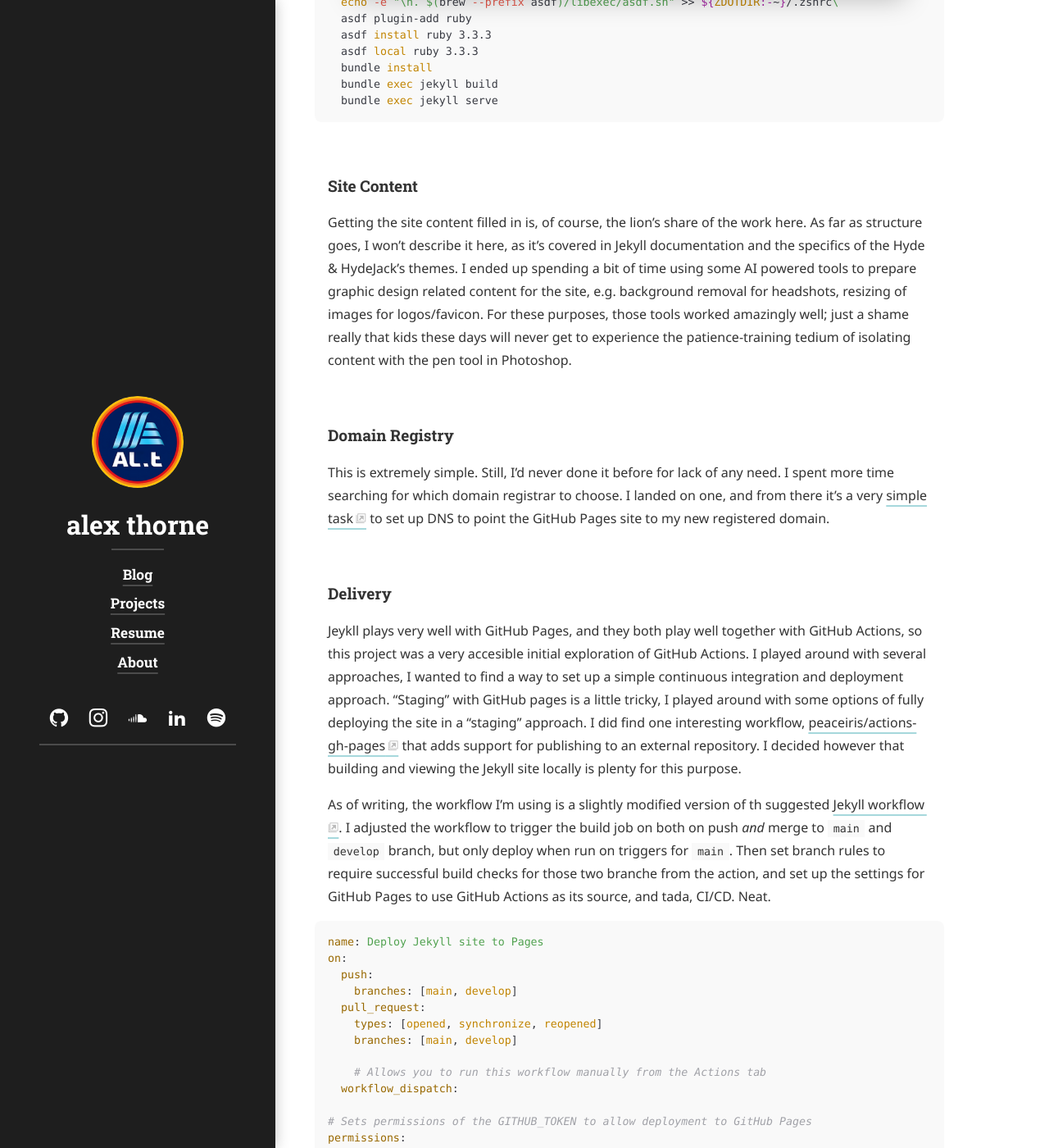
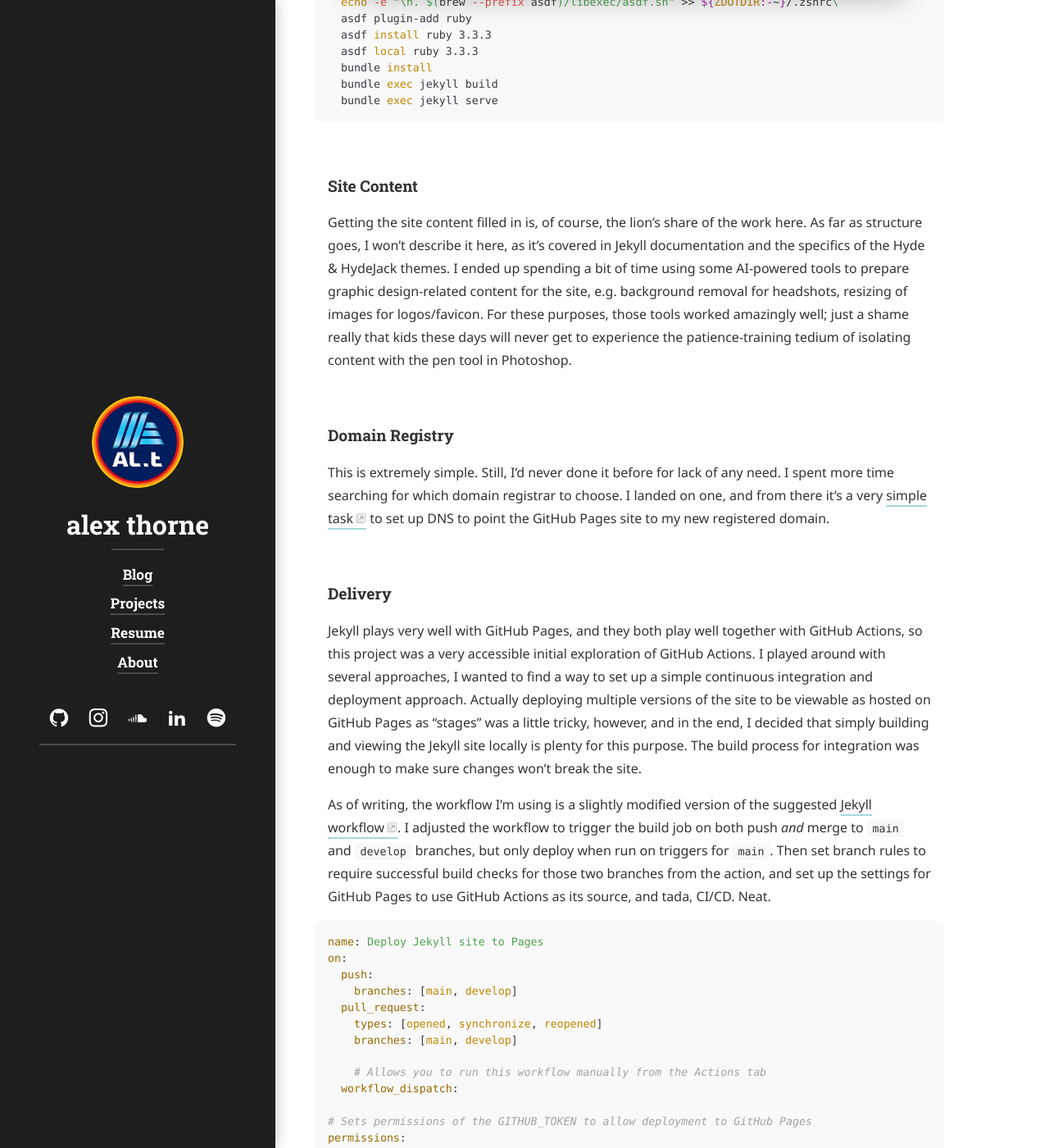
Before and after one commit to alex-thorne/blog, a Jekyll site: the page built from _projects/blogsite.md, in a window 1280 px wide and 1400 px high, scrolled down 1626 px. Shown: the whole window at 82% size. Built offline with Jekyll 4.4.1, drawn with Linux system fonts in a browser that asks for light colours; cached includes are drawn as plain includes; nearby versions of some CDN libraries; some web fonts are replaced; library files that are not in the unit come from our copies; some of the changed text lies outside the part shown.

Commit message:
proofreading

````diff
--- a/_projects/blogsite.md
+++ b/_projects/blogsite.md
@@ -21,15 +21,14 @@ links:
 sitemap: false
 ---
 
-
 # Blog Site
 
-I wanted to put up a site to host a resume and share some other content. I also knew I'd rather move to other more intereting projects than spend too much time on the site itself. I had some exposure to using Jekyll sites from collaborating with my brother, Erik, and friends on our indie-community-radio station, [The Pork Chop Express](http://porkchopexpress.live/). I especially liked the simplicity of building a Jekyll site with [GitHub Actions](https://jekyllrb.com/docs/continuous-integration/github-actions/) and hosting it via [GitHub Pages](https://docs.github.com/en/pages/setting-up-a-github-pages-site-with-jekyll). I found a nice theme I liked in [Hydejack](https://hydejack.com/), a fork of the popular [Hyde](https://jekyllthemes.io/theme/hyde) theme. I like HydeJack's support for [JSON resume](https://jsonresume.org/), dark theme support, and several other features.
+I wanted to put up a site to host a resume and share some other content. I also knew I'd rather move to other more interesting projects than spend too much time on the site itself. I had some exposure to using Jekyll sites from collaborating with my brother, Erik, and friends on our indie-community-radio station, [The Pork Chop Express](http://porkchopexpress.live/). I especially liked the simplicity of building a Jekyll site with [GitHub Actions](https://jekyllrb.com/docs/continuous-integration/github-actions/) and hosting it via [GitHub Pages](https://docs.github.com/en/pages/setting-up-a-github-pages-site-with-jekyll). I found a nice theme I liked in [Hydejack](https://hydejack.com/), a fork of the popular [Hyde](https://jekyllthemes.io/theme/hyde) theme. I like HydeJack's support for [JSON resume](https://jsonresume.org/), dark theme support, and several other features.
 
 ## Process
 
 ### Getting Started with Jekyll
-I struggled with some dependencies issues with Jekyll. Especially when moving between development on my [WSL2]{:.heading.flip-title} development environment on my main home PC and my M1 Silicon MacBook Pro. After a little bit of time I did get Jekyll working with Ruby v. 3.3.3. The more interesting result was that this caused experience caused me to look for a version manager for switching between versions of Ruby. I chose to go with [`asdf`](https://github.com/asdf-vm/asdf), using the [`asdf-ruby`](https://github.com/asdf-vm/asdf-ruby?tab=readme-ov-file) plugin rather than the several alternatives, chruby, rbenv or rvm. I primarily chose asdf for its reusability as it supports many languages and tools with its existing [plugins](https://github.com/asdf-vm/asdf-plugins).
+I struggled with some dependency issues with Jekyll, especially when moving between development on my [WSL2]{:.heading.flip-title} development environment on my main home PC and my M1 Silicon MacBook Pro. After a little bit of time, I did get Jekyll working with Ruby v. 3.3.3. The more interesting result was that this experience caused me to look for a version manager for switching between versions of Ruby. I chose to go with [`asdf`](https://github.com/asdf-vm/asdf), using the [`asdf-ruby`](https://github.com/asdf-vm/asdf-ruby?tab=readme-ov-file) plugin rather than the several alternatives, chruby, rbenv, or rvm. I primarily chose asdf for its reusability as it supports many languages and tools with its existing [plugins](https://github.com/asdf-vm/asdf-plugins).
 
 Jekyll itself is extremely easy once you get your development environment set up for it.
 
@@ -51,7 +50,7 @@ Summed up, my setup looked something like this:
 
 ### Site Content
 
-Getting the site content filled in is, of course, the lion's share of the work here. As far as structure goes, I won't describe it here, as it's covered in Jekyll documentation and the specifics of the Hyde & HydeJack's themes. I ended up spending a bit of time using some AI powered tools to prepare graphic design related content for the site, e.g. background removal for headshots, resizing of images for logos/favicon. For these purposes, those tools worked amazingly well; just a shame really that kids these days will never get to experience the patience-training tedium of isolating content with the pen tool in Photoshop.
+Getting the site content filled in is, of course, the lion's share of the work here. As far as structure goes, I won't describe it here, as it's covered in Jekyll documentation and the specifics of the Hyde & HydeJack themes. I ended up spending a bit of time using some AI-powered tools to prepare graphic design-related content for the site, e.g. background removal for headshots, resizing of images for logos/favicon. For these purposes, those tools worked amazingly well; just a shame really that kids these days will never get to experience the patience-training tedium of isolating content with the pen tool in Photoshop.
 
 ### Domain Registry
 
@@ -59,9 +58,9 @@ This is extremely simple. Still, I'd never done it before for lack of any need.
 
 ### Delivery
 
-Jeykll plays very well with GitHub Pages, and they both play well together with GitHub Actions, so this project was a very accesible initial exploration of GitHub Actions. I played around with several approaches, I wanted to find a way to set up a simple continuous integration and deployment approach. "Staging" with GitHub pages is a little tricky, I played around with some options of fully deploying the site in a "staging" approach. I did find one interesting workflow, [peaceiris/actions-gh-pages](https://github.com/peaceiris/actions-gh-pages) that adds support for publishing to an external repository. I decided however that building and viewing the Jekyll site locally is plenty for this purpose.
+Jekyll plays very well with GitHub Pages, and they both play well together with GitHub Actions, so this project was a very accessible initial exploration of GitHub Actions. I played around with several approaches, I wanted to find a way to set up a simple continuous integration and deployment approach. Actually deploying multiple versions of the site to be viewable as hosted on GitHub Pages as "stages" was a little tricky, however, and in the end, I decided that simply building and viewing the Jekyll site locally is plenty for this purpose. The build process for integration was enough to make sure changes won't break the site.
 
-As of writing, the workflow I'm using is a slightly modified version of th suggested [Jekyll workflow](https://github.com/alex-thorne/blog/commit/7dbb6ba785f38f1d2b825f59c9a98ccc15860bc4https://github.com/actions/starter-workflows/blob/main/pages/jekyll.yml). I adjusted the workflow to trigger the build job on both on push _and_ merge to `main` and `develop` branch, but only deploy when run on triggers for `main`. Then set branch rules to require successful build checks for those two branche from the action, and set up the settings for GitHub Pages to use GitHub Actions as its source, and tada, CI/CD. Neat.
+As of writing, the workflow I'm using is a slightly modified version of the suggested [Jekyll workflow](https://github.com/alex-thorne/blog/commit/7dbb6ba785f38f1d2b825f59c9a98ccc15860bc4https://github.com/actions/starter-workflows/blob/main/pages/jekyll.yml). I adjusted the workflow to trigger the build job on both push _and_ merge to `main` and `develop` branches, but only deploy when run on triggers for `main`. Then set branch rules to require successful build checks for those two branches from the action, and set up the settings for GitHub Pages to use GitHub Actions as its source, and tada, CI/CD. Neat.
 
 ```yaml
 name: Deploy Jekyll site to Pages
@@ -136,7 +135,7 @@ my slightly modified jekyll github actions workflow
 
 ## Take-away
 
-learnings:
+Learnings:
 
 - finding asdf for version management
 - low-cost of entry initial experience with GitHub Actions
````
Also changed, not shown: other parts of _projects/blogsite.md (+1 -1 lines).
